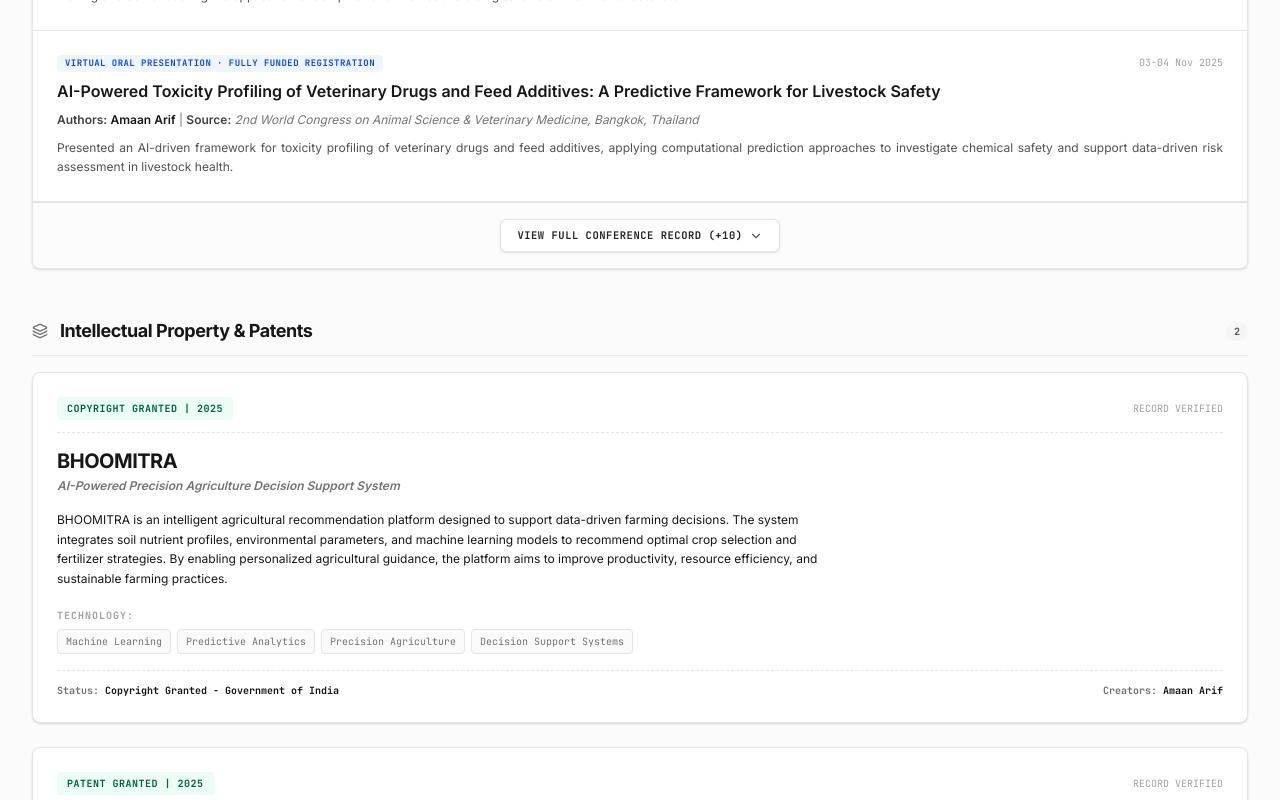
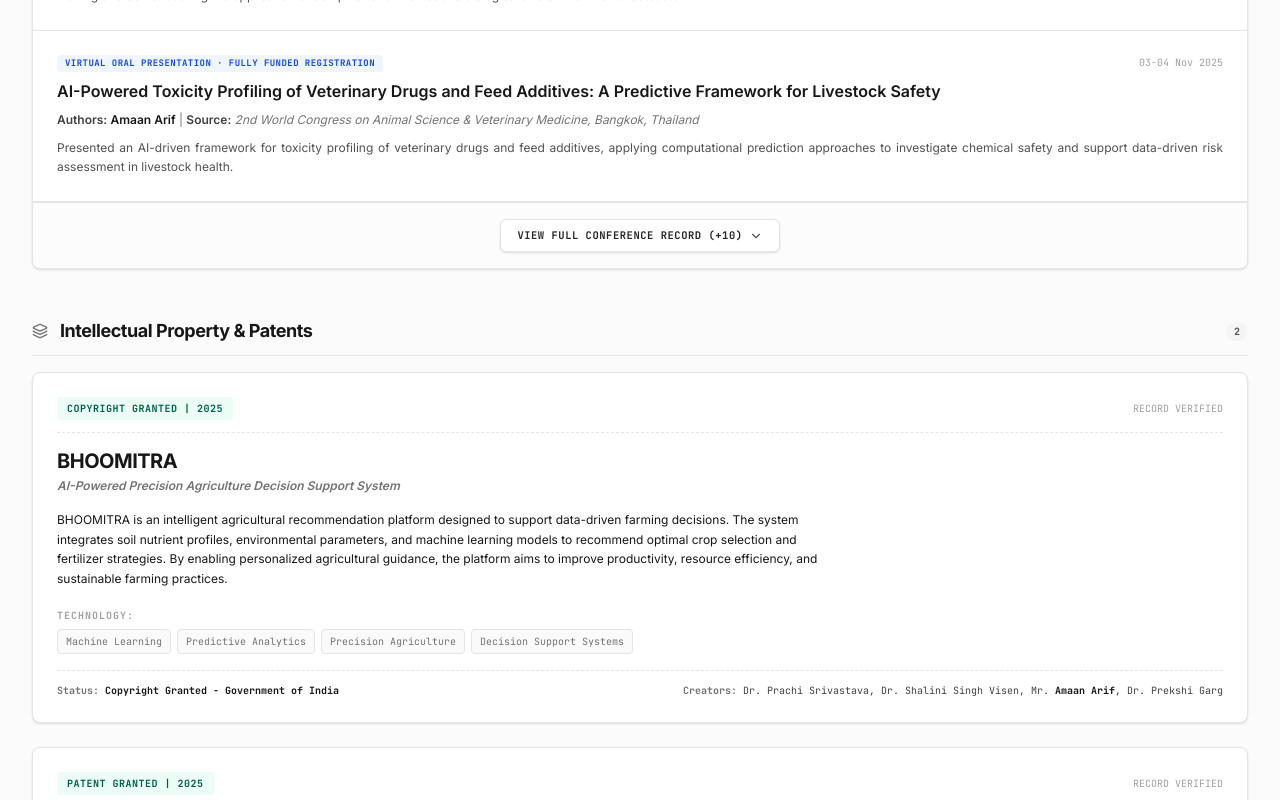
Before and after one commit to AmaanArif25/amaanarif.portfolio, a React (Vite) app: page / in a window 1280 px wide. Shown: the part 11200-12000 px from the top of the page. Built offline with nearby package versions, Linux system fonts and the light colour scheme.

Commit message:
Update data.ts

```diff
--- a/src/data.ts
+++ b/src/data.ts
@@ -592,7 +592,7 @@
   {
     id: "pub_i1",
     key: "I.1",
-    authors: "Amaan Arif",
+    authors: "Dr. Prachi Srivastava, Dr. Shalini Singh Visen, Mr. Amaan Arif, Dr. Prekshi Garg",
     title: "BHOOMITRA",
     subtitle: "AI-Powered Precision Agriculture Decision Support System",
     description: "BHOOMITRA is an intelligent agricultural recommendation platform designed to support data-driven farming decisions. The system integrates soil nutrient profiles, environmental parameters, and machine learning models to recommend optimal crop selection and fertilizer strategies. By enabling personalized agricultural guidance, the platform aims to improve productivity, resource efficiency, and sustainable farming practices.",
```
